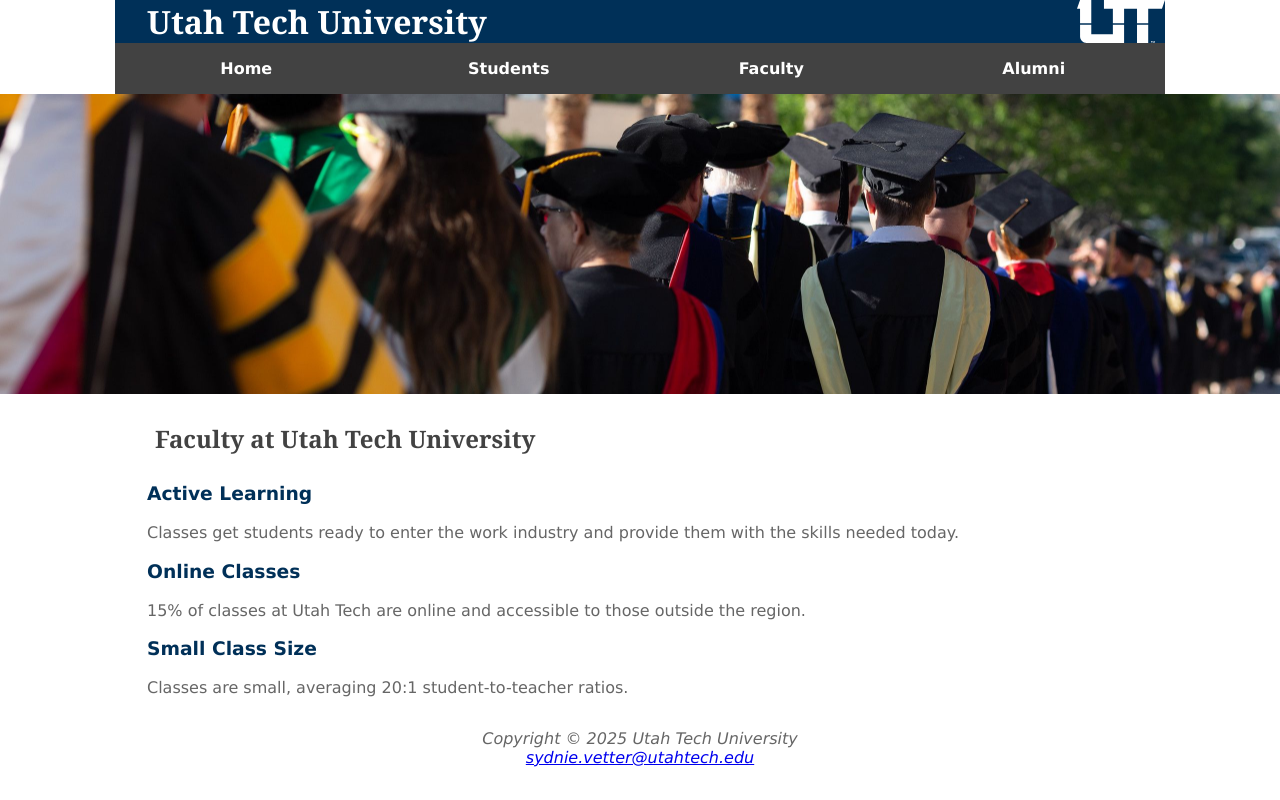
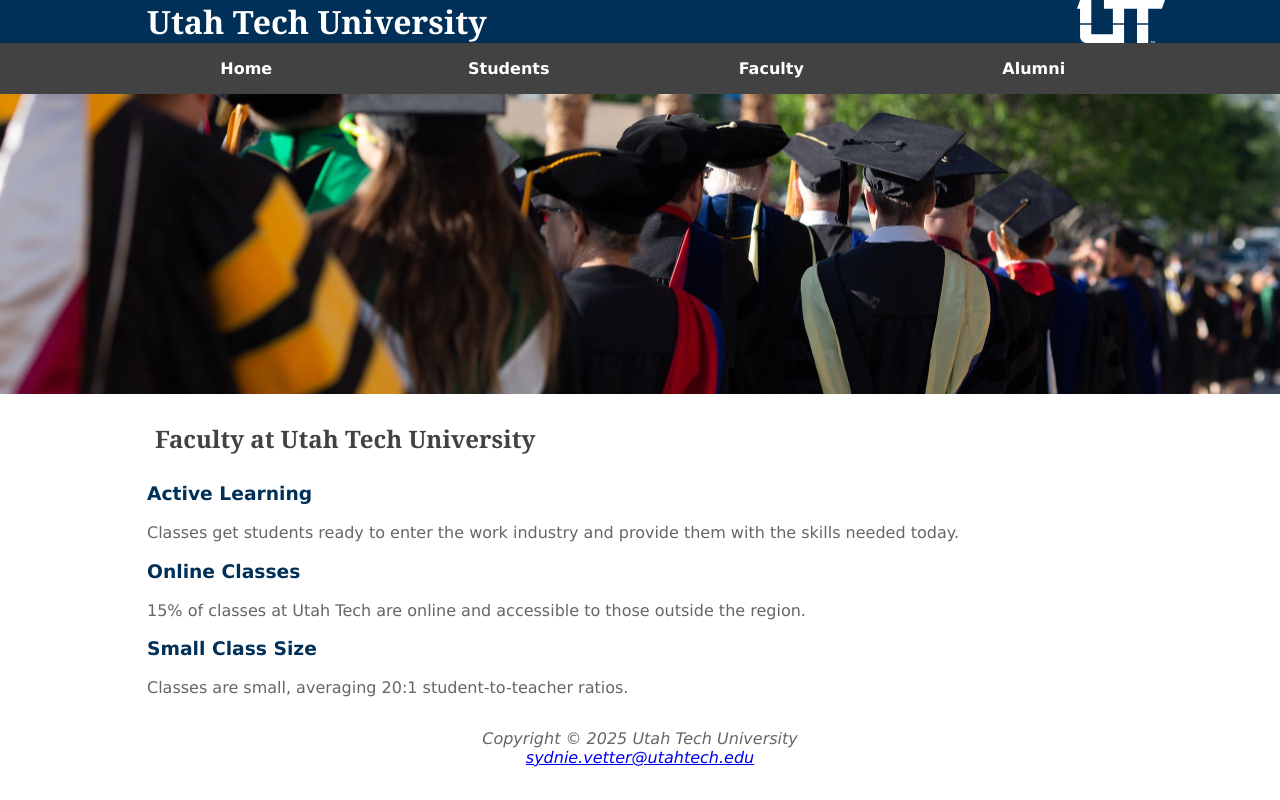
Before and after one commit to RoyKentLover/se1400, a plain HTML site: page utahtech5/faculty.html in a window 1280 px wide. Drawn offline with Linux system fonts and the light colour scheme.

Commit message:
youstupidstupidgirl

```diff
--- a/utahtech5/faculty.html
+++ b/utahtech5/faculty.html
@@ -7,6 +7,8 @@
 </head>
 <body>
     <div id="wrapper">
+        <div id="bluebar"></div>
+        <div id="greybar"></div>
         <header>
     <h1><a href="index.html">Utah Tech University</a></h1>
 
```
Also changed, not shown: utahtech5/students.html (+2 -0 lines).
